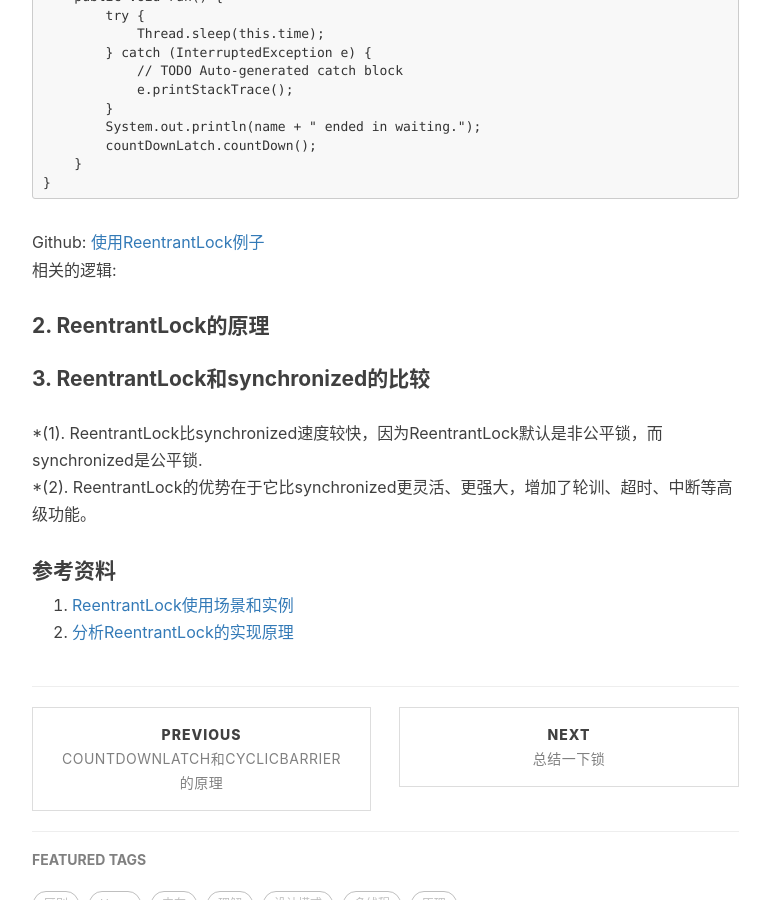
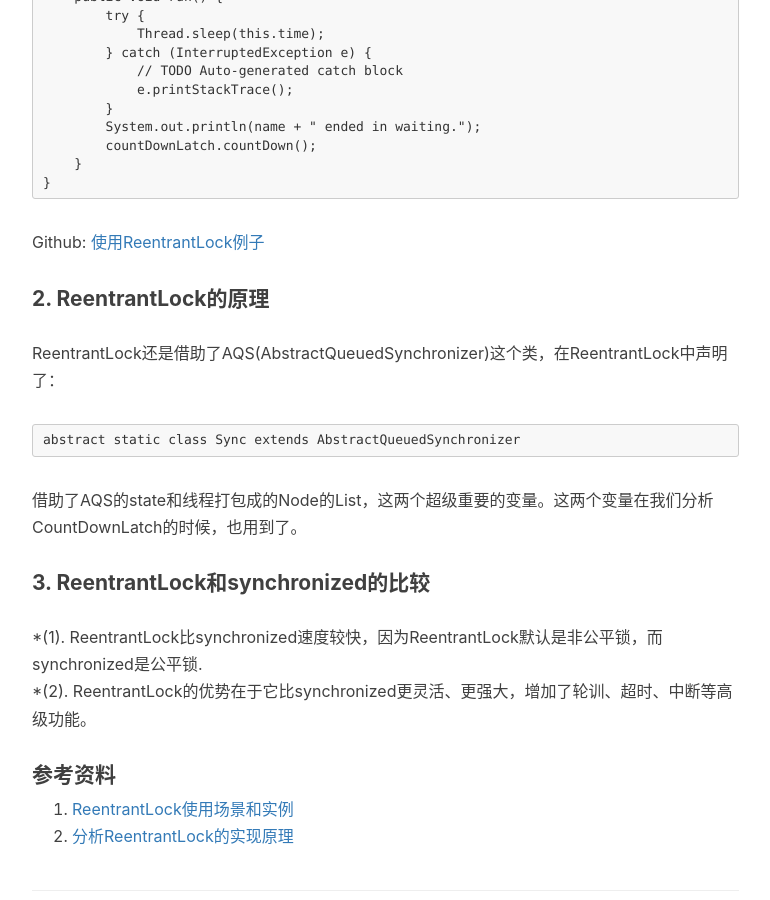
Before and after one commit to baiscjava/basicjava.github.io, a Jekyll site: the page built from _posts/2017-06-26-ReentrantLock的使用和原理.md, in a window 1280 px wide and 900 px high, scrolled down 1168 px. Shown: the whole window, without its empty margins (233-1003 px from the left). Built offline with Jekyll 4.4.1, drawn with Linux system fonts in a browser that asks for light colours; nearby versions of some CDN libraries; comment, search, counter and statistics services are not loaded.

Commit message:
Update 2017-06-26-ReentrantLock的使用和原理.md

````diff
--- a/_posts/2017-06-26-ReentrantLock的使用和原理.md
+++ b/_posts/2017-06-26-ReentrantLock的使用和原理.md
@@ -56,11 +56,13 @@ public class CountDwonLatchWorker extends Thread {
 }
 ```
 Github: [使用ReentrantLock例子](https://github.com/yinhaomin/common-test/tree/master/common-test-service/src/main/java/com/baidu/common/test/service/cocurrency)<br>
-相关的逻辑:<br>
 
-
-#### 2. ReentrantLock的原理
-
+#### 2. ReentrantLock的原理<br>
+ReentrantLock还是借助了AQS(AbstractQueuedSynchronizer)这个类，在ReentrantLock中声明了：<br>
+```
+abstract static class Sync extends AbstractQueuedSynchronizer
+```
+借助了AQS的state和线程打包成的Node的List，这两个超级重要的变量。这两个变量在我们分析CountDownLatch的时候，也用到了。<br>
 
 
 #### 3. ReentrantLock和synchronized的比较
````
